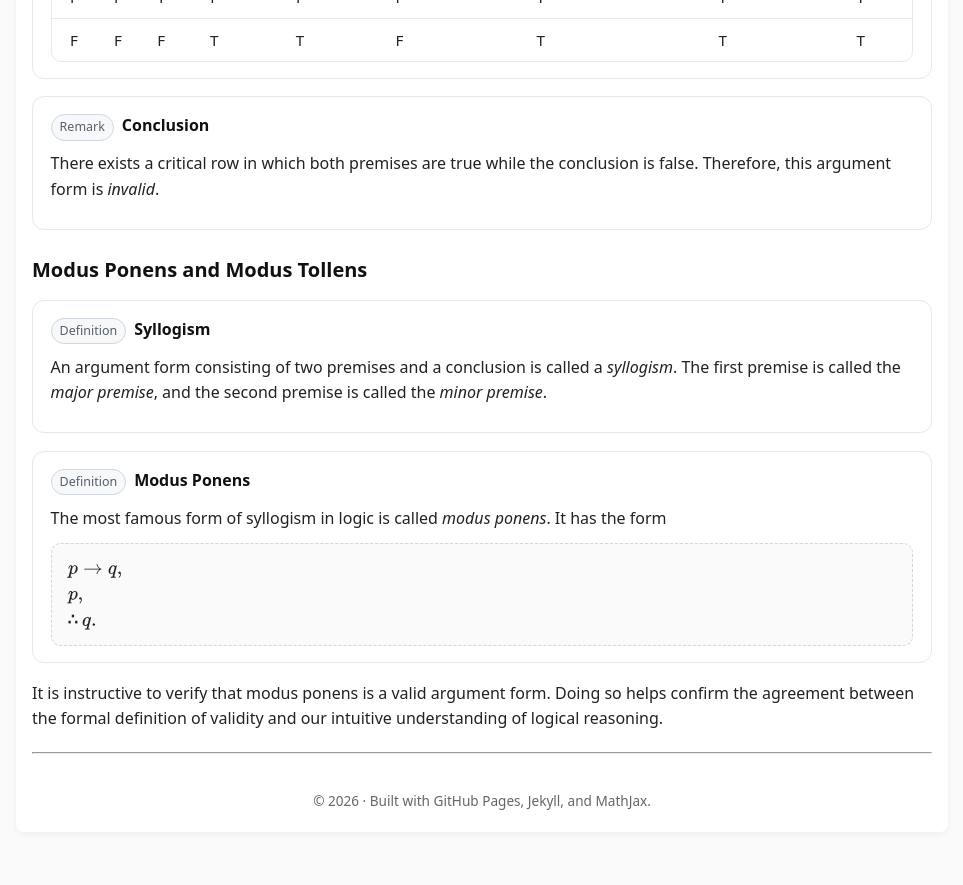
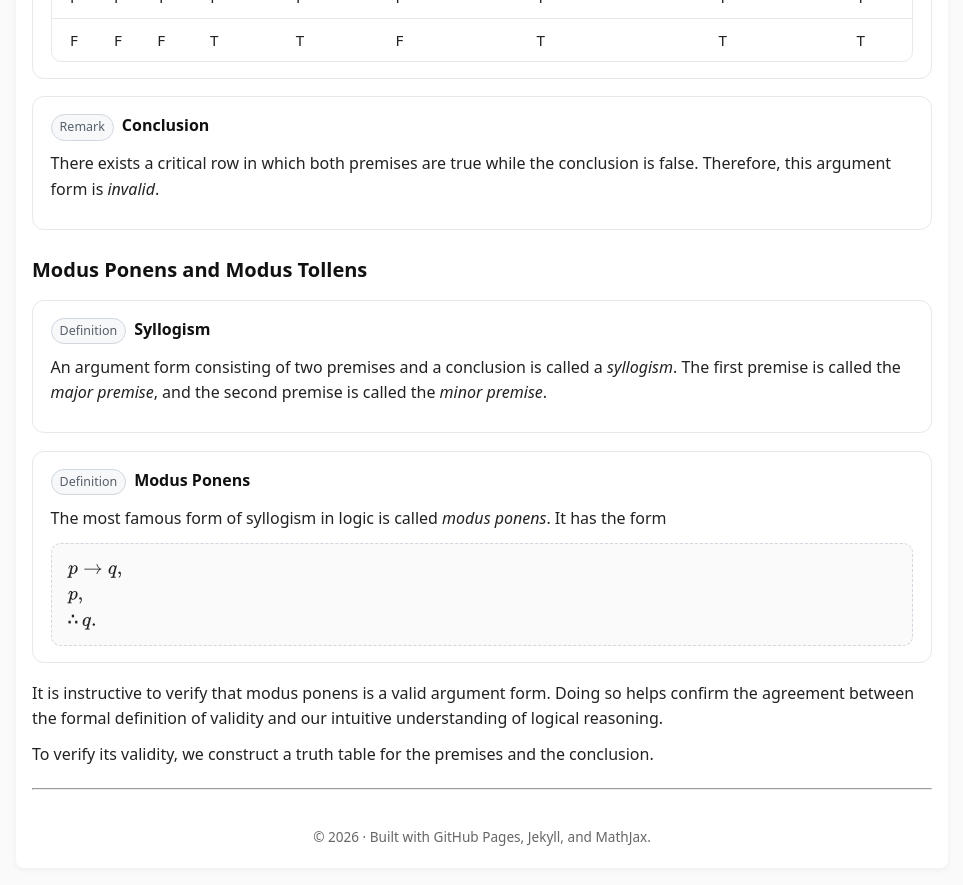
Before and after one commit to SaleemKamaludin/SaleemKamaludin.github.io, a Jekyll site: the page built from courses/comp1604/lecture-notes/lecture-01/index.md, in a window 1280 px wide and 900 px high, scrolled down 3322 px. Shown: the top 885 px of the window, without its empty margins (158-1121 px from the left). Built offline with Jekyll 4.4.1, drawn with Linux system fonts in a browser that asks for light colours; before the commit the page ends 4186 px from its top, so only the background shows below that.

Commit message:
Add truth table verification to lecture notes

```diff
--- a/courses/comp1604/lecture-notes/lecture-01/index.md
+++ b/courses/comp1604/lecture-notes/lecture-01/index.md
@@ -982,3 +982,6 @@ It is instructive to verify that modus ponens is a valid argument form. Doing so
 
 
 <p>
+ To verify its validity, we construct a truth table for the premises and the conclusion.
+  </p>
+</section>
```
